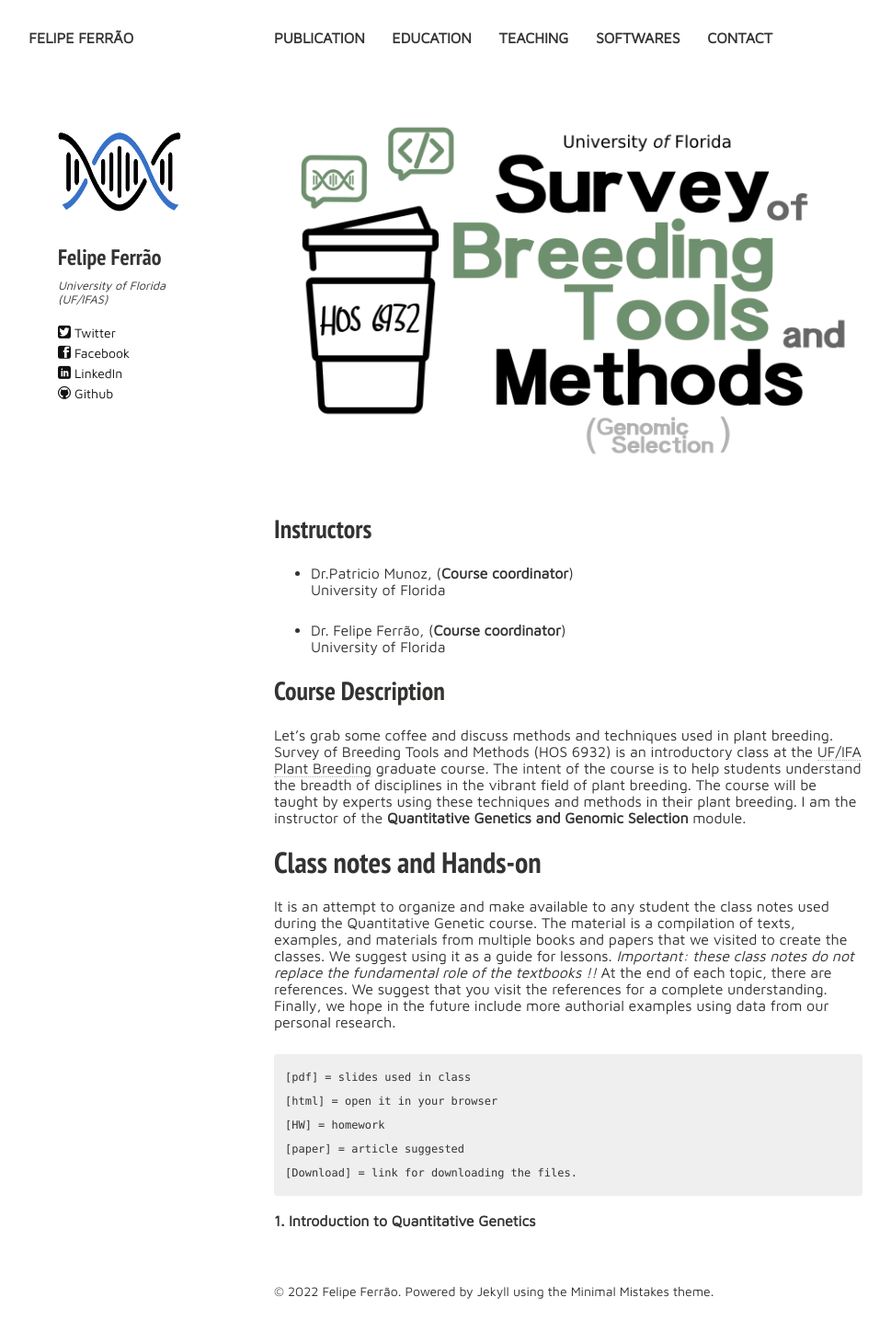
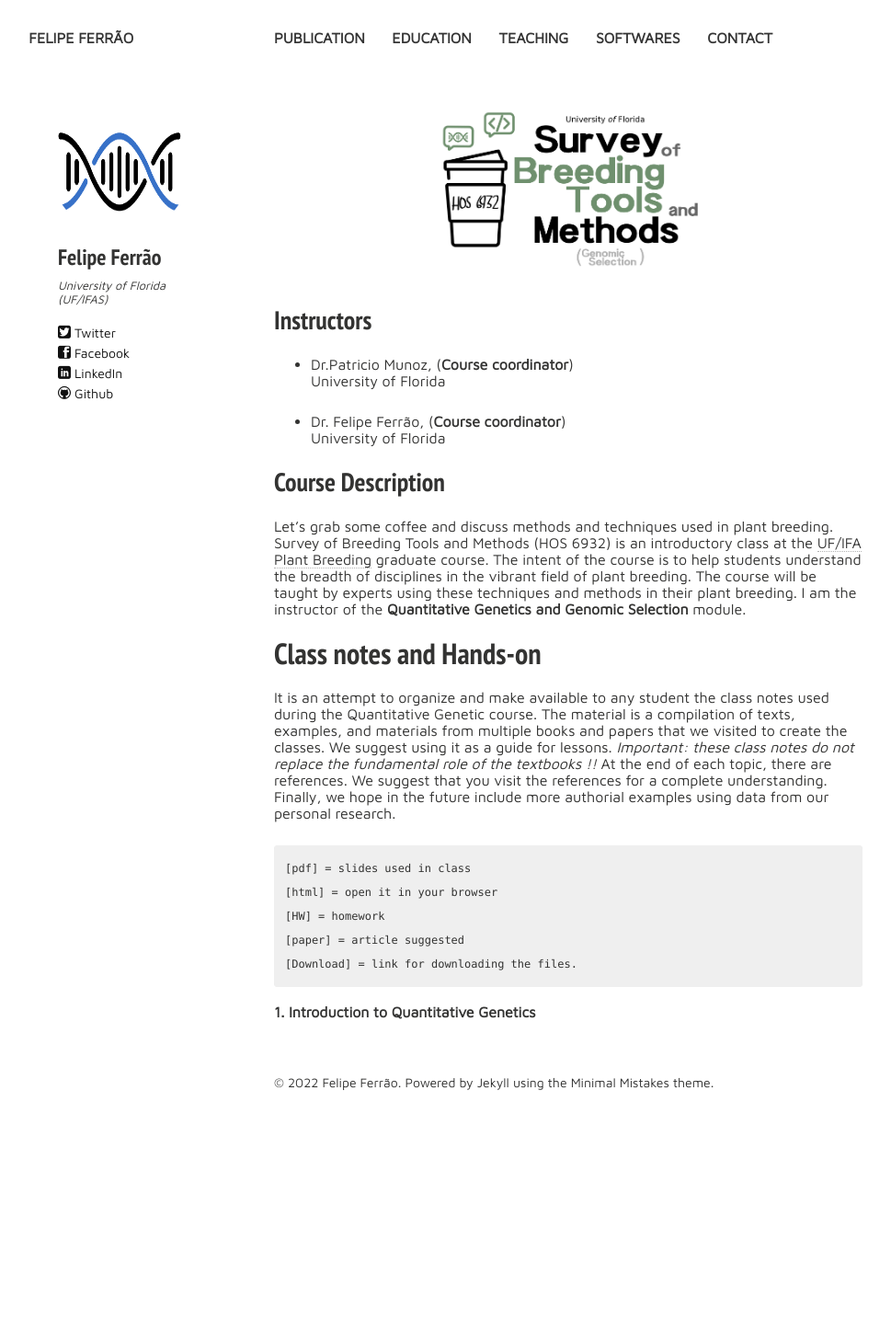
Before and after one commit to lfelipe-ferrao/lfelipe-ferrao.github.io, a Jekyll site: the page built from class/survey/index.md, in a window 1280 px wide. Shown: the whole page at 92% size, without its empty margins (22-991 px from the left). Built offline with Jekyll 4.4.1, drawn with Linux system fonts in a browser that asks for light colours; nearby versions of some CDN libraries; our own code applies the rules of GitHub Pages for plain Markdown files; after the commit the page ends 1233 px from its top, so only the background shows below that.

Commit message:
Update index.md

```diff
--- a/class/survey/index.md
+++ b/class/survey/index.md
@@ -1,5 +1,5 @@
 <p align="center">
-  <img src="./tmp.png" />
+  <img  width="300" height="200" src="./tmp.png" />
 </p>
 
 ## Instructors
```
